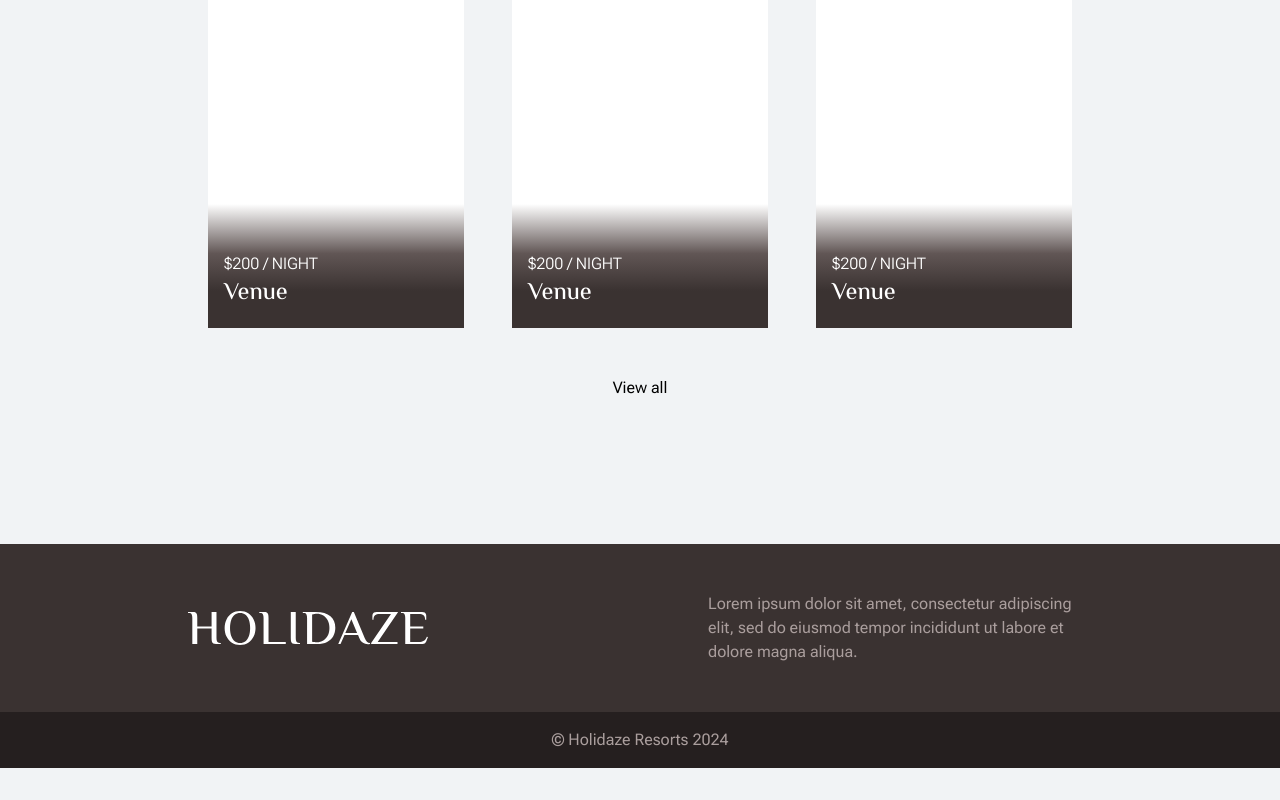
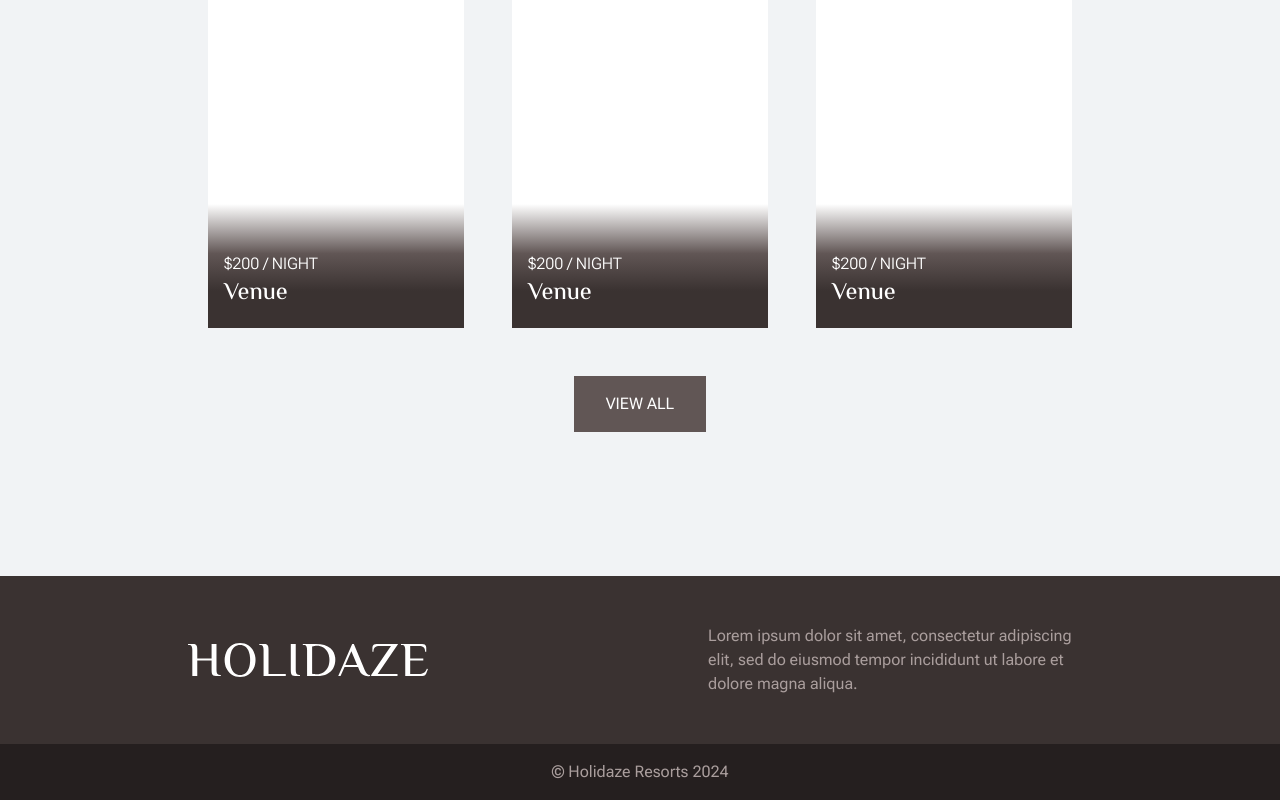
Before and after one commit to devholdt/Holidaze, a Next.js app: page / in a window 1280 px wide. Shown: the part 1122-1922 px from the top of the page. Before the commit the page ends 1890 px from the top, so only its background shows below. Built offline with nearby package versions, Linux system fonts and the light colour scheme.

Commit message:
adds Button component, adds more basic content to home page

```diff
--- a/app/page.tsx
+++ b/app/page.tsx
@@ -3,6 +3,7 @@ import beach from "@/public/background-beach.jpg";
 import Logo from "@/app/ui/holidaze-logo";
 import Subheading from "@/app/ui/subheading";
 import VenueCard from "@/app/ui/venue-card";
+import Button from "@/app/ui/button";
 import { elMessiri } from "@/app/ui/fonts";
 
 export default function Home() {
@@ -57,7 +58,12 @@ export default function Home() {
 					<VenueCard />
 					<VenueCard />
 				</div>
-				<button className="mt-12">View all</button>
+				<Button
+					text={"View all"}
+					styles={
+						"bg-brown py-4 px-8 uppercase text-white mt-12 hover:bg-darkBrown"
+					}
+				/>
 			</div>
 		</main>
 	);
--- /dev/null
+++ b/app/ui/button.tsx
@@ -0,0 +1,12 @@
+import { FC } from "react";
+
+type ButtonProps = {
+	text: string;
+	styles: string;
+};
+
+const Button: FC<ButtonProps> = ({ text, styles }) => {
+	return <button className={`${styles}`}>{text}</button>;
+};
+
+export default Button;
```
